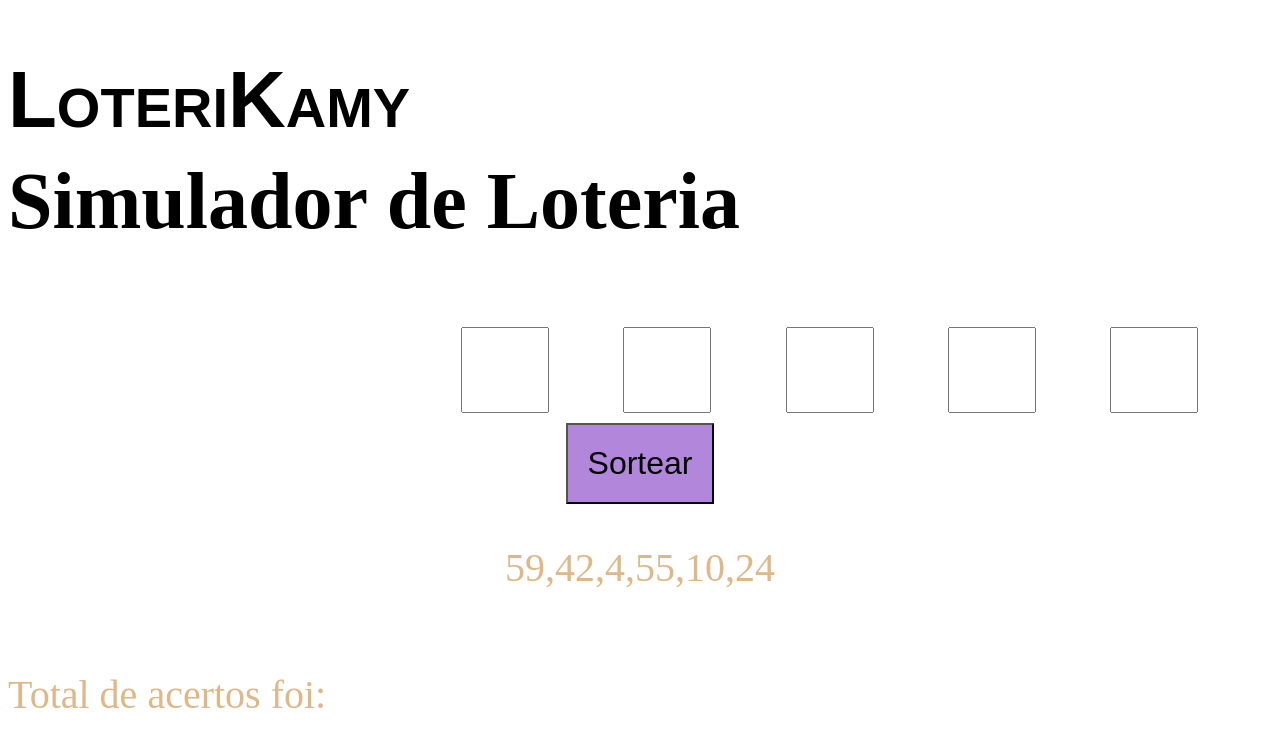
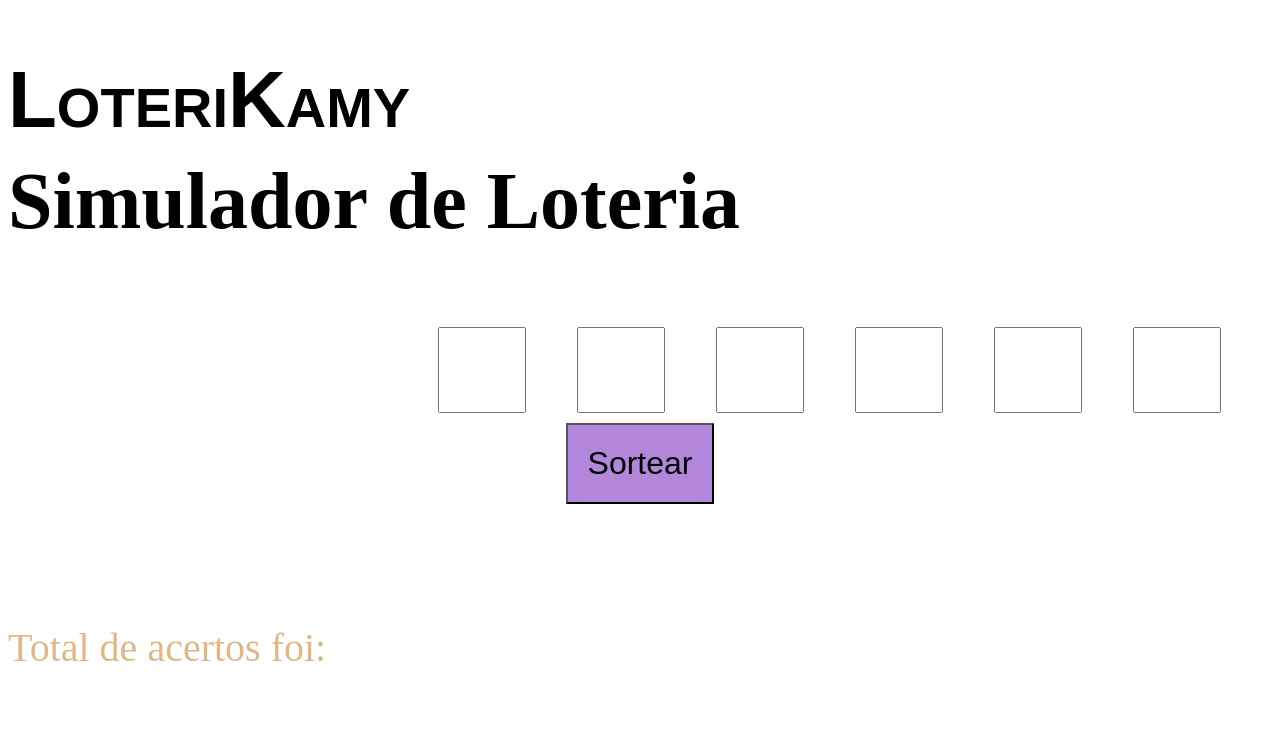
Before and after one commit to hp12234/Loterikamy, a plain HTML site: page index.html in a window 1280 px wide. Both pictures are taken after a click on the button "Sortear". Drawn offline with Linux system fonts and the light colour scheme.

Commit message:
Correção na sorteio sem entrada

```diff
--- a/funcoes.js
+++ b/funcoes.js
@@ -2,6 +2,10 @@ var numSort = []
 var numDig=[]
 
 function sorteioNum(){
+    if(numDig.length < 6){
+        alert("Antes de sortear digite 6 numeros nos campos")
+    } else {
+
     numSort=[]
     do{
         let sort = Math.ceil(Math.random()*60)
@@ -11,9 +15,8 @@ function sorteioNum(){
     }while(numSort.length<6)
 
     document.getElementById("numsort").innerHTML=numSort
-
-
-
+    verificaAcertos()
+    }
 
 }
 
--- a/index.html
+++ b/index.html
@@ -14,10 +14,11 @@
 </header>
 <div class="numeros ">
     <input type="number" id="num1" onchange="getNum(value,1)">
-    <input type="number" id="num2"onchange="getNum(value,3)">
-    <input type="number" id="num3"onchange="getNum(value,4)">
-    <input type="number" id="num4"onchange="getNum(value,5)">
-    <input type="number" id="num5"onchange="getNum(value,6)">
+    <input type="number" id="num2"onchange="getNum(value,2)">
+    <input type="number" id="num3"onchange="getNum(value,3)">
+    <input type="number" id="num4"onchange="getNum(value,4)">
+    <input type="number" id="num5"onchange="getNum(value,5)">
+    <input type="number" id="num6"onchange="getNum(value,6)">
 
 
 
```
